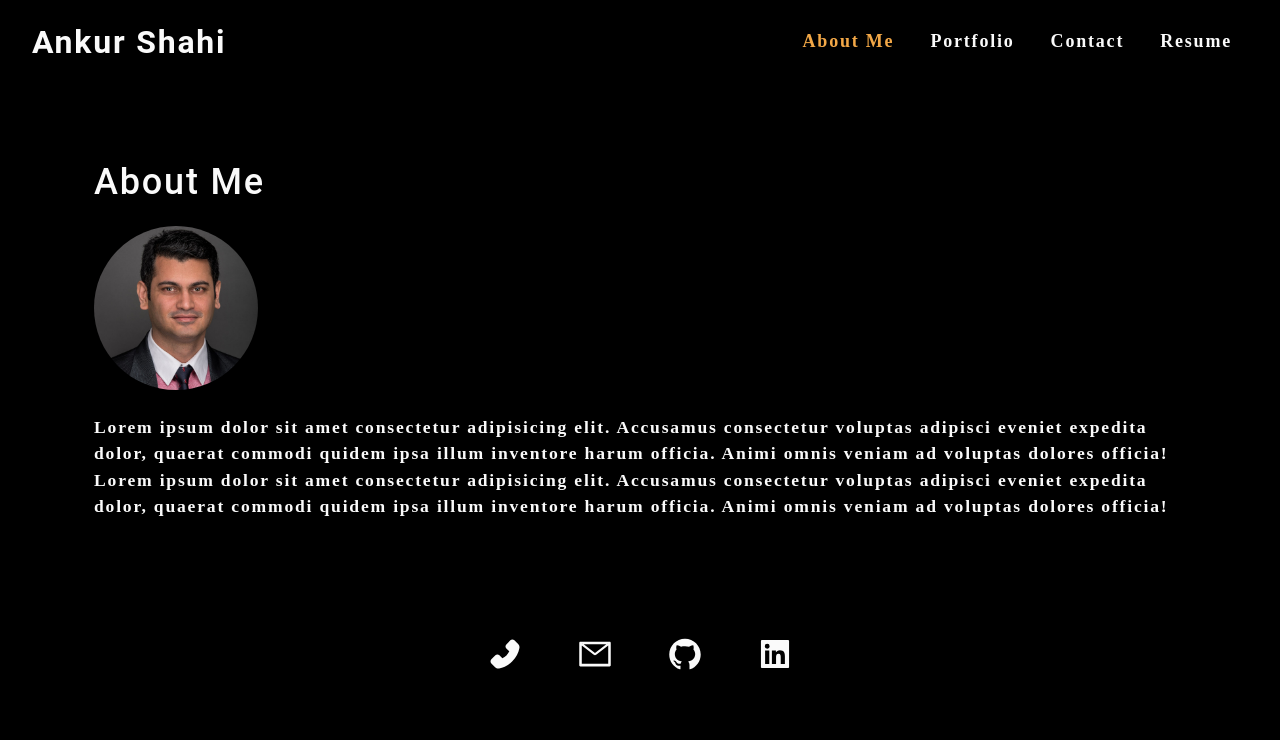
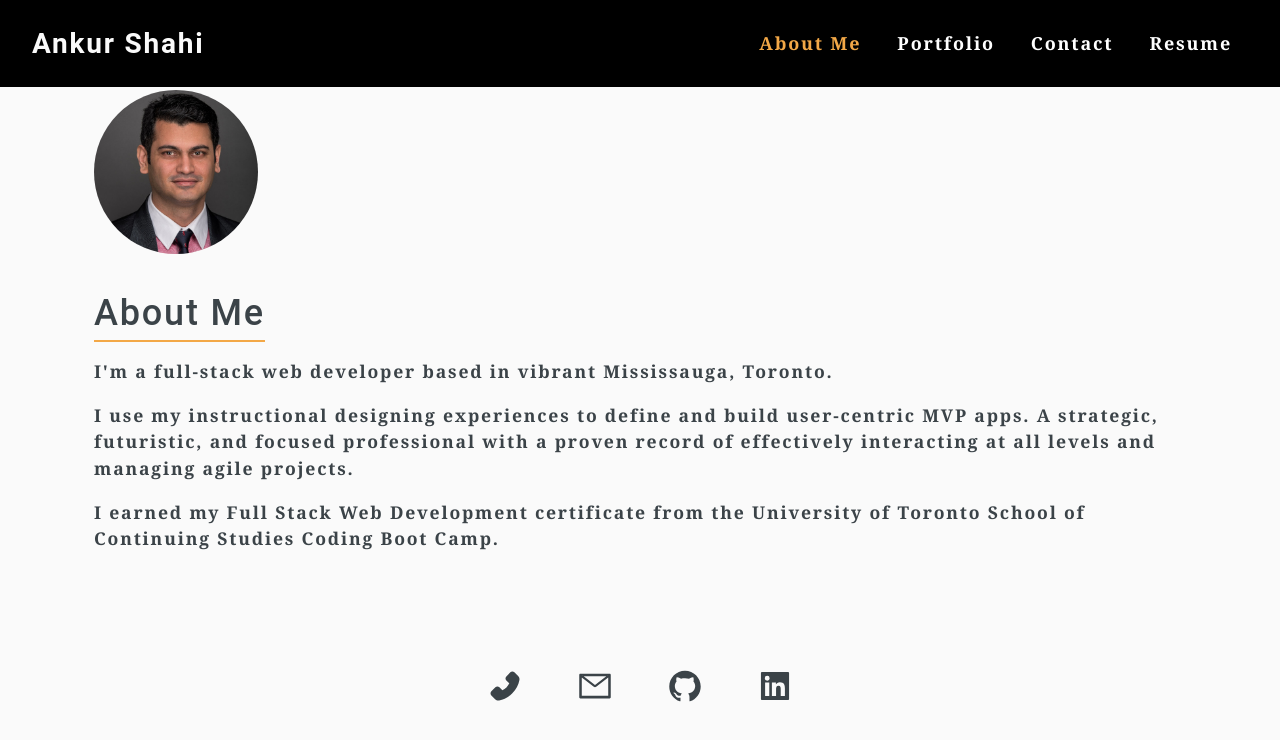
Before and after one commit to ankurshahi80/react-portfolio, a React (Create React App) app: page / in a window 1280 px wide. Shown: the top 740 px of the page. Built offline with nearby package versions, Linux system fonts and the light colour scheme.

Commit message:
nnCSS enahancements

```diff
--- a/src/components/About/index.js
+++ b/src/components/About/index.js
@@ -3,17 +3,21 @@ import displayImage from "../../assets/displayImage.jpeg"
 const About=({setCurrentLink})=>{
     return(
         <section id="about" className="my-5">
-            <h1>About Me</h1>
             <img
                 src={displayImage}
                 className="my-2"
-                style={{borderRadius:"50%", width:"15%"}}
+                style={{borderRadius:"50%", width:"15%", display:"block"}}
                 alt="Ankur Shahi"
             />
+            <h1 className="my-2">About Me</h1>
             <p>
-                Lorem ipsum dolor sit amet consectetur adipisicing elit. Accusamus consectetur voluptas adipisci eveniet expedita dolor, quaerat commodi quidem ipsa illum inventore harum officia. Animi omnis veniam ad voluptas dolores officia!
-                <br/>
-                Lorem ipsum dolor sit amet consectetur adipisicing elit. Accusamus consectetur voluptas adipisci eveniet expedita dolor, quaerat commodi quidem ipsa illum inventore harum officia. Animi omnis veniam ad voluptas dolores officia!
+                I'm a full-stack web developer based in vibrant Mississauga, Toronto.
+            </p>
+            <p>
+                I use my instructional designing experiences to define and build user-centric MVP apps. A strategic, futuristic, and focused professional with a proven record of effectively interacting at all levels and managing agile projects.
+            </p>
+            <p>
+                I earned my Full Stack Web Development certificate from the University of Toronto School of Continuing Studies Coding Boot Camp.
             </p>
         </section>
     )
--- a/src/components/Contact/index.js
+++ b/src/components/Contact/index.js
@@ -37,8 +37,8 @@ function Contact() {
   };
 
   return (
-    <section>
-      <h1 data-testid="h1tag">Contact me</h1>
+    <section className="my-5">
+      <h1 data-testid="h1tag" className="my-2">Contact me</h1>
       <form id="contact-form" onSubmit={handleSubmit}>
         <div>
           <label htmlFor="name">Name:</label>
--- a/src/components/Footer/index.js
+++ b/src/components/Footer/index.js
@@ -4,11 +4,11 @@ import { AiFillGithub, AiFillLinkedin,AiOutlineMail,AiFillPhone } from 'react-ic
 function Footer() {
     return (
       <div className="contact-icons">
-          <a href="tel:647-388-2109"><span><AiFillPhone size="2em"/></span></a>
-          <a href="mailto:shahiankur80@gmail.com"><span><AiOutlineMail size="2em"/></span></a>
-          <a href="https://github.com/ankurshahi80" target="_blank" rel="noreferrer"><span><AiFillGithub size="2em"/></span></a>
-          <a href="https://www.linkedin.com/in/ankur-shahi/" target="_blank" rel="noreferrer"><span><AiFillLinkedin size="2em"/></span></a>
-        </div>
+          <a href="tel:647-388-2109"><span><AiFillPhone size="2em" color="#3b4348"/></span></a>
+          <a href="mailto:shahiankur80@gmail.com"><span><AiOutlineMail size="2em" color="#3b4348"/></span></a>
+          <a href="https://github.com/ankurshahi80" target="_blank" rel="noreferrer"><span><AiFillGithub size="2em" color="#3b4348"/></span></a>
+          <a href="https://www.linkedin.com/in/ankur-shahi/" target="_blank" rel="noreferrer"><span><AiFillLinkedin size="2em" color="#3b4348"/></span></a>
+      </div>
     )
   }
 export default Footer;
--- a/src/components/Nav/index.js
+++ b/src/components/Nav/index.js
@@ -6,15 +6,13 @@ const Nav =(props)=>{
 
     return(
         <header className="navbar">
-            <div className="wrapper">
                 <div className="left">
                     <h2>
                         <a href="/">Ankur Shahi</a>
                     </h2>
                 </div>
-                <div className="right">
                 <nav>
-                        <ul className="flex-row">
+                    <ul className=" flex-row flex-end">
                         { navList.map(nav => (
                             <li class="mx-2" key={nav}>
                                 <a  href={'#'+ nav.toLowerCase()}
@@ -29,8 +27,6 @@ const Nav =(props)=>{
                         ))}
                     </ul>
                 </nav>
-                </div>
-            </div>
         </header>
     )
 };
--- a/src/components/Portfolio/index.js
+++ b/src/components/Portfolio/index.js
@@ -3,8 +3,8 @@ import Project from '../Project';
 
 const Portfolio=()=>{
     return(
-        <section>
-            <h1>Portfolio</h1>
+        <section className="my-5" >
+            <h1 className="my-2">Portfolio</h1>
             <Project />
         </section>
     );
--- a/src/components/Project/index.js
+++ b/src/components/Project/index.js
@@ -1,4 +1,5 @@
 import React, { useState } from 'react';
+import { AiFillGithub, AiFillLinkedin,AiOutlineMail,AiFillPhone } from 'react-icons/ai';
 
 const Project=()=>{
 
@@ -60,17 +61,19 @@ const Project=()=>{
     }
     return (
         <div>
-            <div className="flex-row">
+            <div className="flex-row space-between">
                 {projects.map((project,i)=>(
                     <div className="project-box">
                         <img
                             src={require(`../../assets/${project.name}.jpg`).default}
                             alt={project.description}
-                            className="img-thumbnail mx-1"
+                            className="img-thumbnail"
+                            // className="cover"
                             key={project.name}
                             onClick={()=>showProject(project.link)}
                         />
-                        <a href={project.github} target="_blank" rel="noreferrer" className="project-tag"><img src={github}/></a>
+                        {/* <a href={project.github} target="_blank" rel="noreferrer" className="project-tag"><img src={github}/></a> */}
+                        <a href={project.github} target="_blank" rel="noreferrer" className="project-tag" ><span><AiFillGithub  color="black" size="2em"/></span></a>
                     </div>
                 ))}
             </div>
--- a/src/components/Resume/index.js
+++ b/src/components/Resume/index.js
@@ -4,8 +4,8 @@ import resumePDF from '../../assets/AnkurShahi.pdf';
 
 const Resume = ()=>{
     return(
-        <section className="resume-section">
-            <h1>Resume</h1>
+        <section className="resume-section, my-5">
+            <h1 className="my-2">Resume</h1>
             <div>
                 <h2>Work History</h2>
                 <p>Lorem ipsum dolor sit amet consectetur adipisicing elit. Accusamus consectetur voluptas adipisci eveniet expedita dolor, quaerat commodi quidem ipsa illum inventore harum officia. Animi omnis veniam ad voluptas dolores officia!</p>
--- a/src/index.css
+++ b/src/index.css
@@ -17,6 +17,7 @@ main {
 	max-width: 90%;
   padding: 50px 30px;
 }
+
 :root {
   --primary: #8c54ff;
   --secondary: #F3A847;
@@ -24,6 +25,7 @@ main {
   --light: #fafafa;
   --dark: #000000;
   --darker: #111111;
+  --text:#3b4348;
   --error: rgb(228, 46, 1);
   --spacing-one: calc(1rem * 0.5);
   --spacing-two: calc(1rem);
@@ -47,9 +49,10 @@ body {
   line-height: 1.5;
   font-size: 18px;
   letter-spacing: .1em;
-  background: var(--dark);
-  color: var(--light);
-  font-family: 'Poiret One', cursive;
+  background: var(--light);
+  /* background-image: linear-gradient(to bottom, #cfdeee 0%, #8da9cf 100%); */
+  color: var(--text);
+  font-family: 'Georgia Pro',Georgia, 'Times New Roman', Times, serif;
 
 }
 
@@ -67,10 +70,13 @@ h6 {
 
 h1 {
   font-size: 2.25rem;
+  border-bottom: 2px solid var(--secondary);
+  display: inline-block;
+  line-height: 1.5;
 }
 
 h2 {
-  font-size: 2rem;
+  font-size: 1.75rem;
 }
 
 h3 {
@@ -100,9 +106,9 @@ a {
   font-weight: bold;
 }
 
-a:hover {
+/* a:hover {
   text-decoration: underline;
-}
+} */
 
 header {
   background: var(--dark);
@@ -179,13 +185,23 @@ li {
   list-style: none;
 }
 
+.nav {
+  display: block;
+  text-decoration: none;
+  color: #fff;
+}
+
 nav a:hover {
   text-decoration: none;
 }
 
-nav  li {
+nav li {
   cursor: pointer;
 }
+
+/* .flex-row li {
+  flex:1 0 0%;
+} */
 
 textarea {
 	width: 600px;
@@ -204,6 +220,7 @@ textarea {
 .flex-row {
   display: flex;
   flex-wrap: wrap;
+  padding: 0;
 }
 
 .space-between {
@@ -265,14 +282,15 @@ textarea {
 }
 
 .img-thumbnail {
-  width: auto;
-  height: 300px;
-  margin-bottom: 50px;
+  margin-bottom: 2.5%;
+  margin-top: 2.5%;
   cursor: pointer;
+  float: left;
+  object-fit: cover;
 }
 
 .modalBackdrop {
-	background: rgba(0, 0, 0, .65);
+	/* background: rgba(0, 0, 0, .65); */
 	bottom: 0;
 	left: 0;
 	overflow: auto;
@@ -283,7 +301,7 @@ textarea {
 }
 
 .modalContainer {
-	background: var(--darker);
+	/* background: var(--darker); */
 	border-radius: 5px;
 	max-width: 100%;
 	margin: 50px auto;
@@ -331,18 +349,15 @@ a {
 }
 
 .navbar {
-  width:100%;
-  height: 70px;
-  /* position: fixed;
-  top:0;
-  z-index: 2; */
-}
-
-.wrapper {
   padding: 10px 30px;
   display: flex;
   align-items: center;
   justify-content: space-between;
+  width:100%;
+  height: auto;
+  position: fixed;
+  /* top:0;*/
+  z-index: 2;
 }
 
 .footer-wrapper {
@@ -358,10 +373,6 @@ a {
   display:flex;
   padding:0;
   /* max-width: 33%; */
-}
-
-.right {
-  max-width:60%;
 }
 
 /* contact-icons */
@@ -410,14 +421,21 @@ a {
   background-color: #ffffff96;
 }
 
-.project-box {
+.flex-row .project-box {
+  box-sizing: border-box;
   position: relative;
+  width: 33%;
 }
+
 .project-tag {
-  width:160px;
   position:absolute;
-  bottom:20px;
-  left: 0%;
-
-
+  margin-left: -60%;
+  margin-top: 25%;
+  display: none;
 }
+.project-tag:hover {
+  display: inline-block;
+}
+.img-thumbnail:hover +.project-tag {
+  display: inline-block;
+}
```
Lines whose indentation alone changed are shown as unchanged.
